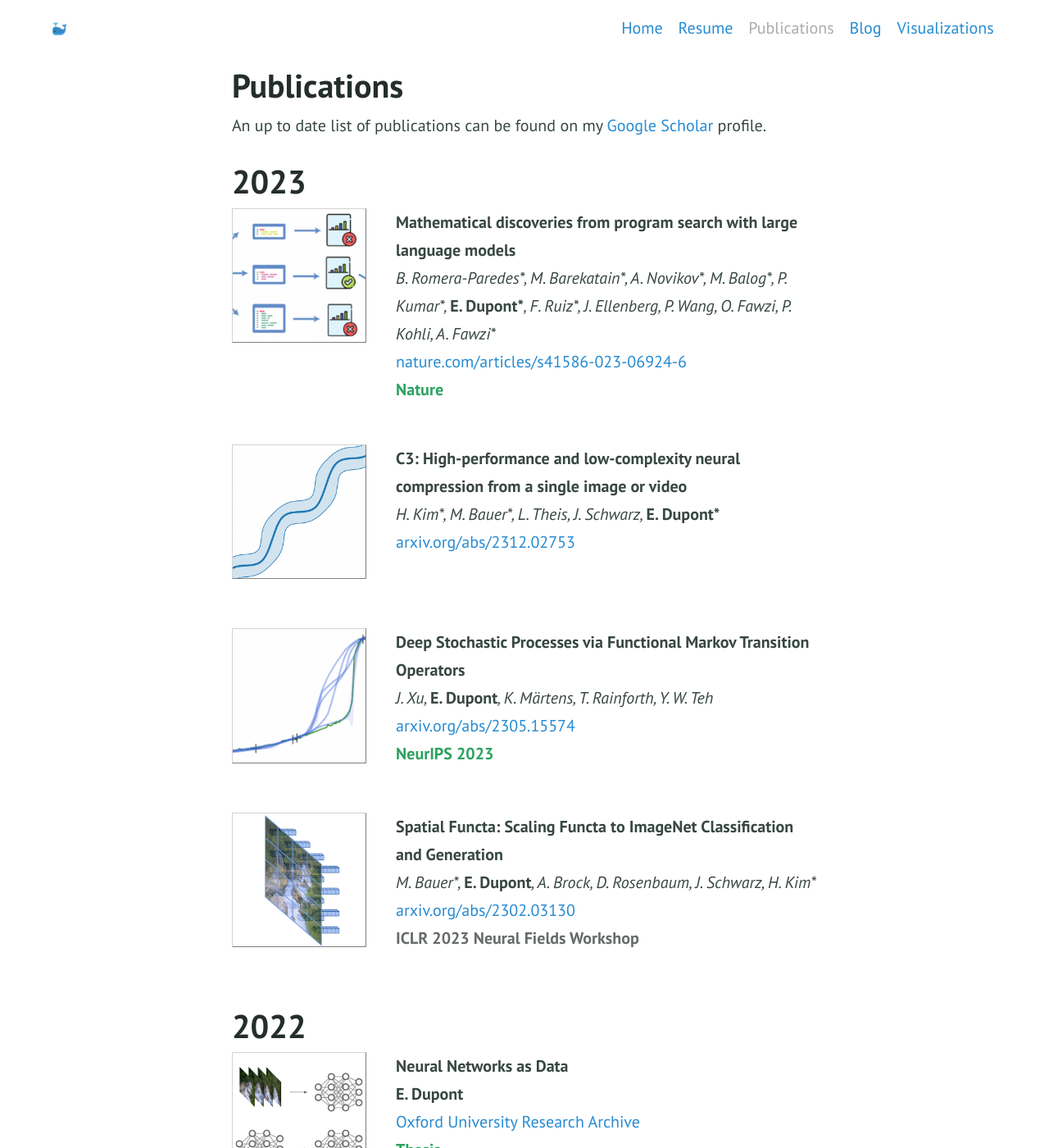
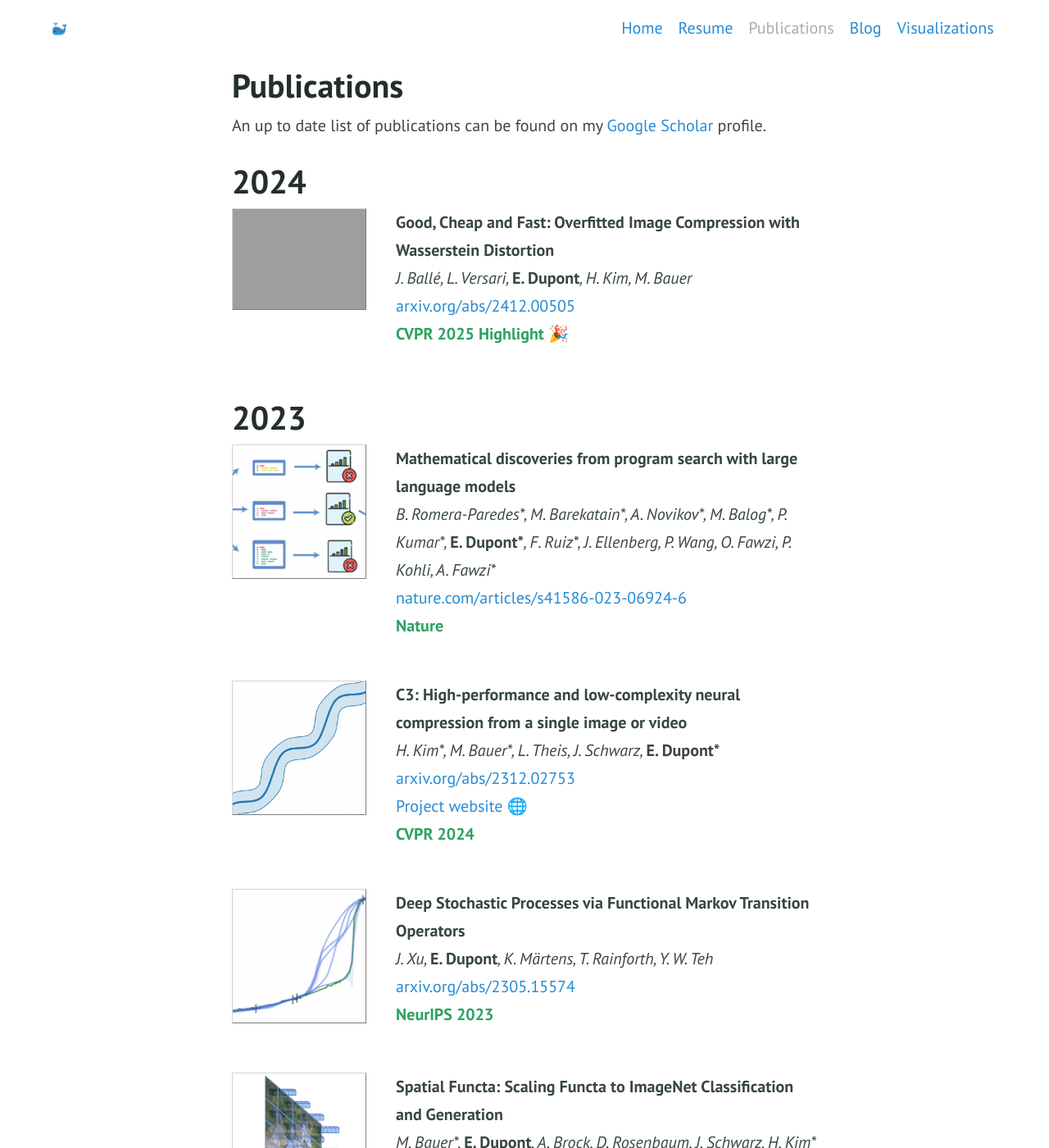
Before and after one commit to EmilienDupont/emiliendupont.github.io, a Jekyll site: the page built from publications.md, in a window 1280 px wide and 1400 px high. Shown: the whole window at 82% size. Built offline with Jekyll 4.4.1, drawn with Linux system fonts in a browser that asks for light colours.

Commit message:
:sparkles: update website

```diff
--- a/publications.md
+++ b/publications.md
@@ -4,6 +4,32 @@ layout: page
 ---
 
 An up to date list of publications can be found on my [Google Scholar](https://scholar.google.com/citations?user=IY5WyIEAAAAJ&hl=en) profile.
+
+
+# 2024
+
+
+<div style="display:flex;">
+
+  <div style="flex:0.8; padding-right:5%">
+    <img src="{{ site.url }}/imgs/paper-icons/c3wd.png" style="align:left; border: 1px solid #d3d3d3; border-style: outset;">
+  </div>
+
+  <div style="flex:2.5;">
+    <b style="font-size: 100%;">Good, Cheap and Fast: Overfitted Image Compression with Wasserstein Distortion
+</b><br>
+
+    <i>J. Ballé, L. Versari, </i><b style="font-weight: 800;">E. Dupont</b><i>, H. Kim, M. Bauer</i><br>
+
+    <a href="https://arxiv.org/abs/2412.00505">
+      arxiv.org/abs/2412.00505
+    </a><br>
+
+    <b style="color:#2ca25f">CVPR 2025 Highlight 🎉</b>
+  </div>
+</div>
+
+&nbsp;
 
 
 # 2023
@@ -47,6 +73,12 @@ An up to date list of publications can be found on my [Google Scholar](https://s
     <a href="https://arxiv.org/abs/2312.02753">
       arxiv.org/abs/2312.02753
     </a><br>
+
+    <a href="https://c3-neural-compression.github.io">
+      Project website 🌐
+    </a><br>
+
+    <b style="color:#2ca25f">CVPR 2024</b>
   </div>
 </div>
 
```
Also changed, not shown: index.md (+1 -1 lines), resume.md (+27 -6 lines), 1 other file.
